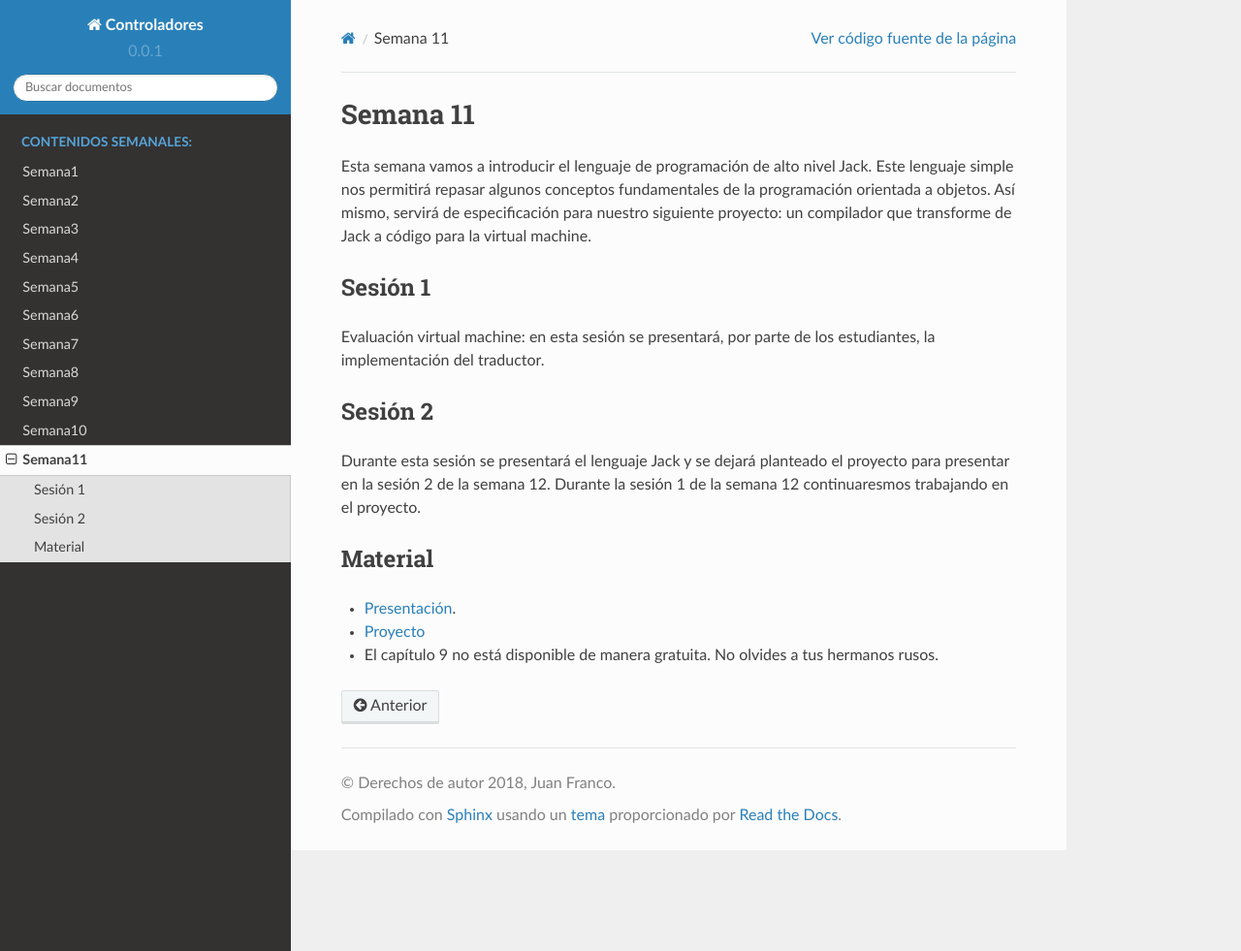
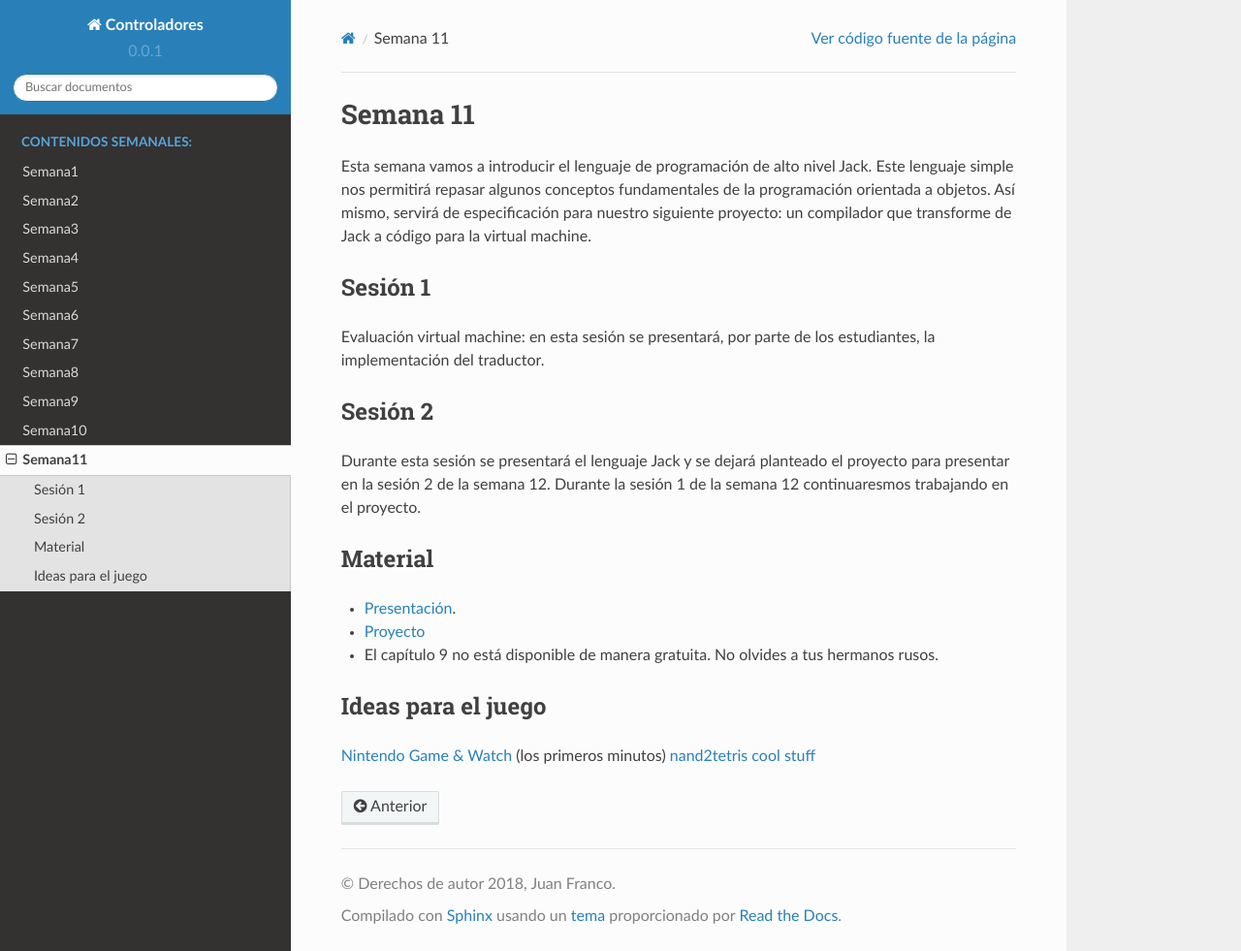
Before and after one commit to juanferfranco/controladores, a Sphinx documentation site: the page built from docs/_semana11/semana11.rst, in a window 1280 px wide and 981 px high. Shown: the whole window at 97% size. Built offline with Sphinx 7.4.7 and the Read the Docs theme 2.0.0, drawn with Linux system fonts in a browser that asks for light colours.

Commit message:
update week 10

```diff
--- a/docs/_semana11/semana11.rst
+++ b/docs/_semana11/semana11.rst
@@ -18,3 +18,8 @@ Material
 * `Presentación <https://drive.google.com/file/d/1rbHGZV8AK4UalmdJyivgt0fpPiD1Q6Vk/view>`__.
 * `Proyecto <https://www.nand2tetris.org/project09>`__
 * El capítulo 9 no está disponible de manera gratuita. No olvides a tus hermanos rusos.
+
+Ideas para el juego
+--------------------
+`Nintendo Game & Watch <https://www.youtube.com/watch?v=lW20zMhKMJY>`__ (los primeros minutos)
+`nand2tetris cool stuff <https://www.nand2tetris.org/copy-of-talks>`__
```
